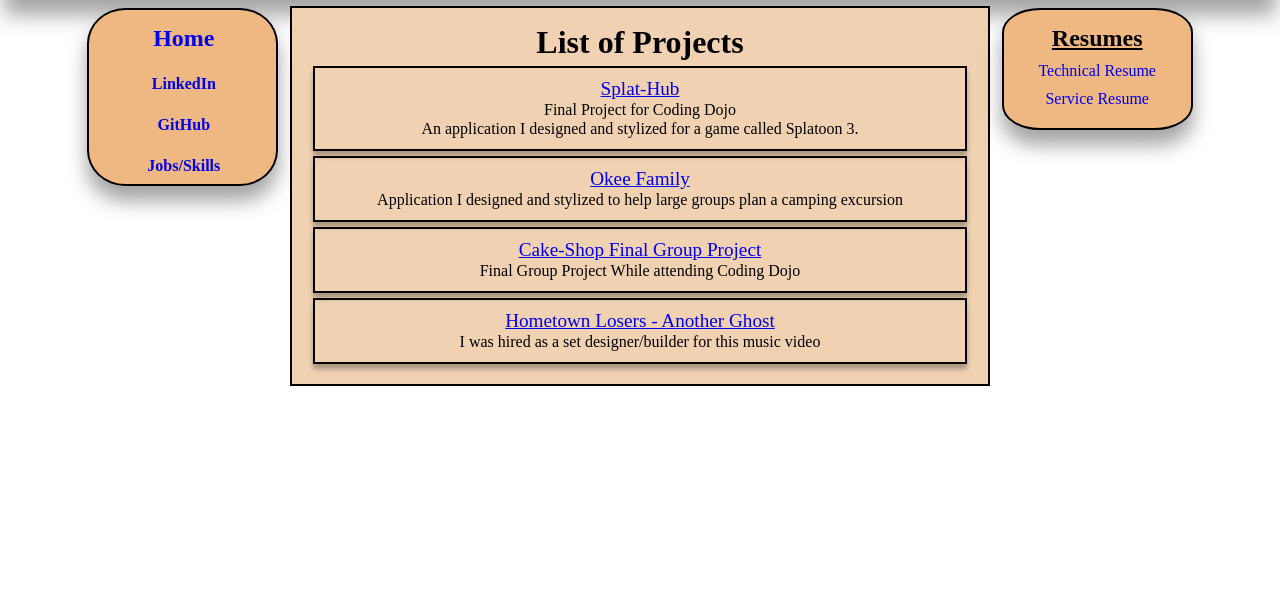
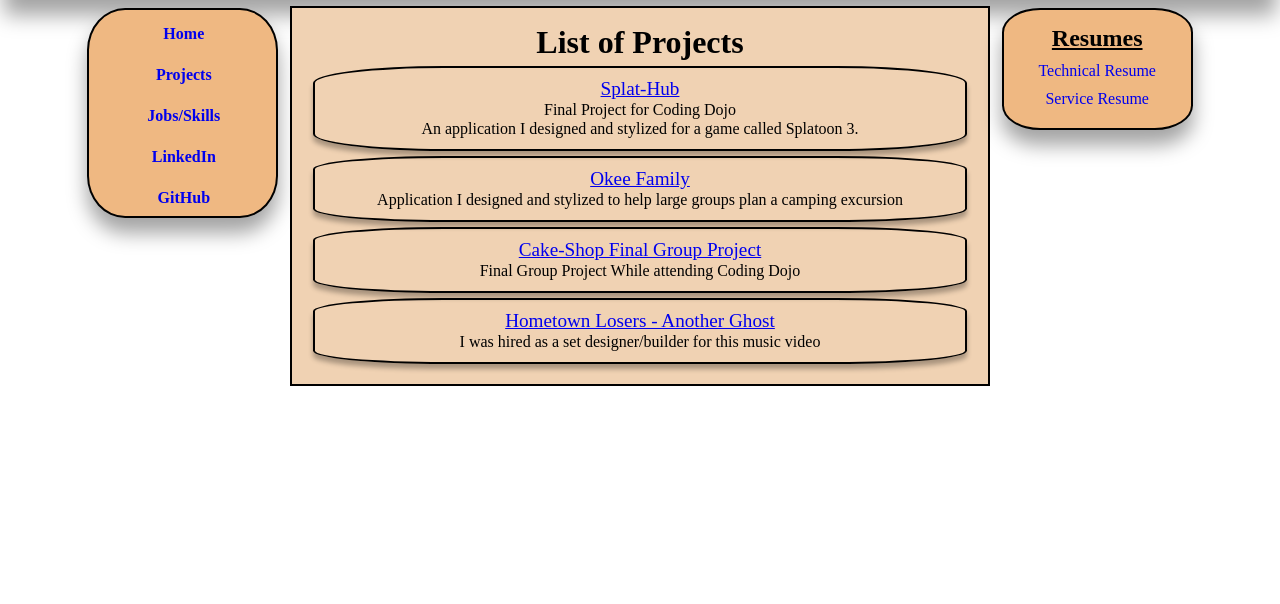
Before and after one commit to Clovs247/Portfolio, a Flask app: page /projects in a window 1280 px wide. Shown: the part 113-717 px from the top of the page. Run offline with Flask 3, Linux system fonts and the light colour scheme.

Commit message:
Uniformed the layouts of the HTML Pages

```diff
--- a/flask_app/static/css/about_me_style.css
+++ b/flask_app/static/css/about_me_style.css
@@ -15,9 +15,6 @@
     flex-wrap: wrap;
     justify-content: center;
     align-items: start;
-}
-#homelink{
-    font-size:x-large;
 }
 .menu{
     float:left;
--- a/flask_app/static/css/project_style.css
+++ b/flask_app/static/css/project_style.css
@@ -32,9 +32,6 @@
     flex-wrap: wrap;
     justify-content: center;
     align-items: start;
-}
-#homelink{
-    font-size:x-large;
 }
 .main-body{
     float: left;
@@ -86,6 +83,7 @@
 
 #splathub{
     border: 2px solid black;
+    border-radius: 20%;
     margin-top: 5px;
     margin-bottom: 5px;
     padding-top: 10px;
@@ -94,6 +92,7 @@
 }
 #okeefam{
     border: 2px solid black;
+    border-radius: 20%;
     margin-top: 5px;
     margin-bottom: 5px;
     padding-top: 10px;
@@ -102,6 +101,7 @@
 }
 #grouproject{
     border: 2px solid black;
+    border-radius: 20%;
     margin-top: 5px;
     margin-bottom: 5px;
     padding-top: 10px;
@@ -110,6 +110,7 @@
 }
 #hometownlosers{
     border: 2px solid black;
+    border-radius: 20%;
     margin-top: 5px;
     margin-bottom: 5px;
     padding-top: 10px;
--- a/flask_app/static/css/skill_style.css
+++ b/flask_app/static/css/skill_style.css
@@ -33,9 +33,7 @@
     justify-content: center;
     align-items: start;
 }
-#homelink{
-    font-size:x-large;
-}
+
 .main-body{
     float: left;
     width: 55%;
--- a/flask_app/templates/about_me.html
+++ b/flask_app/templates/about_me.html
@@ -18,10 +18,10 @@
         <div class="body-container">
             <div class="menu">
                 <a href="/" class="custom-button-menu" id="homelink">Home</a>
+                <a href="/projects" class="custom-button-menu">Projects</a>
+                <a href="/skills" class="custom-button-menu">Jobs/Skills</a>
                 <a href="https://www.linkedin.com/in/david-hausmann-b2637aa4/" class="custom-button-menu">LinkedIn</a>
                 <a href="https://github.com/Clovs247" class="custom-button-menu">GitHub</a>
-                <a href="/projects" class="custom-button-menu">Projects</a>
-                <a href="/skills" class="custom-button-menu">Jobs/Skills</a>
             </div>
             <div class="main-body">
                 <h2>Hello Everyone</h2>
--- a/flask_app/templates/index.html
+++ b/flask_app/templates/index.html
@@ -18,10 +18,11 @@
         <div class="body-container">
 
             <div class="menu">
+                <a href="/" class="custom-button-menu" id="homelink">Home</a>
+                <a href="/projects" class="custom-button-menu">Projects</a>
+                <a href="/skills" class="custom-button-menu">Jobs/Skills</a>
                 <a href="https://www.linkedin.com/in/david-hausmann-b2637aa4/" class="custom-button-menu">LinkedIn</a>
                 <a href="https://github.com/Clovs247" class="custom-button-menu">GitHub</a>
-                <a href="/projects" class="custom-button-menu">Projects</a>
-                <a href="/skills" class="custom-button-menu">Jobs/Skills</a>
             </div>
             <div class="main-body">
                 <div id="column">
--- a/flask_app/templates/projects.html
+++ b/flask_app/templates/projects.html
@@ -18,9 +18,10 @@
         <div class="body-container">
             <div class="menu">
                 <a href="/" class="custom-button-menu" id="homelink">Home</a>
+                <a href="/projects" class="custom-button-menu">Projects</a>
+                <a href="/skills" class="custom-button-menu">Jobs/Skills</a>
                 <a href="https://www.linkedin.com/in/david-hausmann-b2637aa4/" class="custom-button-menu">LinkedIn</a>
                 <a href="https://github.com/Clovs247" class="custom-button-menu">GitHub</a>
-                <a href="/skills" class="custom-button-menu">Jobs/Skills</a>
             </div>
             <div class="main-body">
                 <h1>List of Projects</h1>
--- a/flask_app/templates/skills.html
+++ b/flask_app/templates/skills.html
@@ -18,9 +18,10 @@
         <div class="body-container">
             <div class="menu">
                 <a href="/" class="custom-button-menu" id="homelink">Home</a>
+                <a href="/projects" class="custom-button-menu">Projects</a>
+                <a href="/skills" class="custom-button-menu">Jobs/Skills</a>
                 <a href="https://www.linkedin.com/in/david-hausmann-b2637aa4/" class="custom-button-menu">LinkedIn</a>
                 <a href="https://github.com/Clovs247" class="custom-button-menu">GitHub</a>
-                <a href="/projects" class="custom-button-menu">Projects</a>
             </div>
             <div class="main-body">
                 <h2>List of Jobs/Skills</h2>
```
Also changed, not shown: flask_app/static/img/GitHub_Logo.png (added), flask_app/static/img/LinkedIn_logo_initials.png (added).
